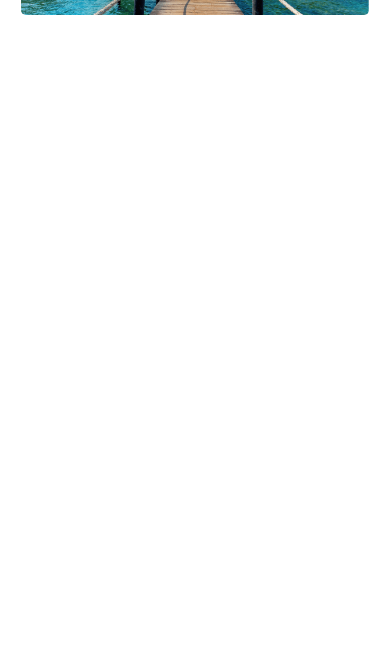
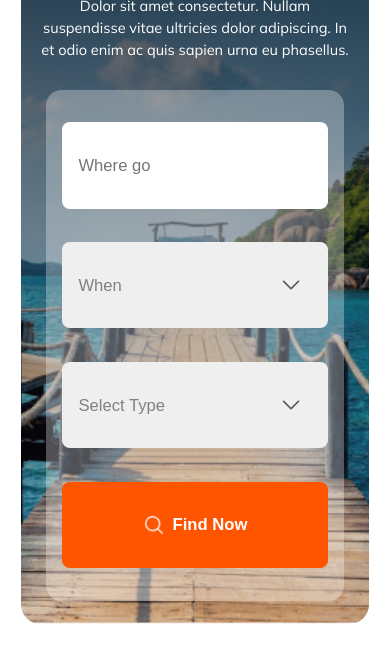
Before and after one commit to AR-Aourangazeb-Alif/b9-a2, a plain HTML site: page index.html in a window 390 px wide. Shown: the part 181-844 px from the top of the page. Drawn offline with Linux system fonts and the light colour scheme.

Commit message:
made the header section responsive

```diff
--- a/index.html
+++ b/index.html
@@ -51,5 +51,9 @@
             </form>
         </section>
     </header>
+
+    <main>
+
+    </main>
 </body>
 </html>
--- a/styles/header.css
+++ b/styles/header.css
@@ -84,7 +84,7 @@ nav > .menu-button{
     background-color: rgba(255, 255, 255, 0.30);
     display: flex;
     justify-content: space-between;
-    padding: 1.111111vw;
+    padding: 1rem;
     border-radius: 0.5vw;
 }
 
@@ -95,9 +95,9 @@ nav > .menu-button{
     border: none;
     border-radius: 0.4vw;
     color: rgba(19, 19, 24, 0.50);
-    font-size: 1.2vw;
+    font-size: 1.11111111111vw;
     font-weight: 400;
-    padding-left: 1.3vw;
+    padding-left: 1rem;
 }
 .banner > .banner-travel-search > select{
     appearance: none;
@@ -114,10 +114,10 @@ nav > .menu-button{
     align-items: center;
     justify-content: center;
     padding: 0vw;
-    gap: 0.4vw;
+    gap: 8px;
 }
 .banner > .banner-travel-search > .button > img{
-    width: 1.66666vw;
+    width: 22px;
 }
 
 
@@ -133,7 +133,12 @@ nav > .menu-button{
 @media screen and (max-width: 600px){
 
     header{
-        padding: 4.8vw 5.3333vw 0vw;
+        padding: 4.8vw 5.3333vw 10vw;
+        min-height: 100svh;
+        box-sizing: border-box;
+        display: flex;
+        flex-direction: column;
+        gap: 6vw;
     }
     nav > .logo-container > h1{
         font-size: 5.7448vw;
@@ -150,4 +155,35 @@ nav > .menu-button{
     nav > ul{
         display: none;
     }
+
+    .banner{
+        flex-grow: 1;
+        border-radius: 5vw;
+        justify-content: flex-start;
+        padding: 6.62525879% 0px;
+    }
+    .banner > .banner-title{
+        font-size: 5.866666vw;
+        margin-top: 7.5vw;
+    }
+    .banner > .banner-text{
+        font-size: 3.73333333vw;
+        line-height: 5.6vw;
+        width: 90.7462686%;
+        margin: 2.6666vw 0vw 7.5vw;
+    }
+    .banner > .banner-travel-search{
+        flex-direction: column;
+        flex-grow: 1;
+        border-radius: 4vw;
+        justify-content: space-around;
+        align-items: center;
+        width: fit-content;
+    }
+    .banner > .banner-travel-search > .travel-search{
+        width: 68vw;
+        height: 18%;
+        border-radius: 2vw;
+        font-size: 4.266666666vw;
+    }
 }
```
